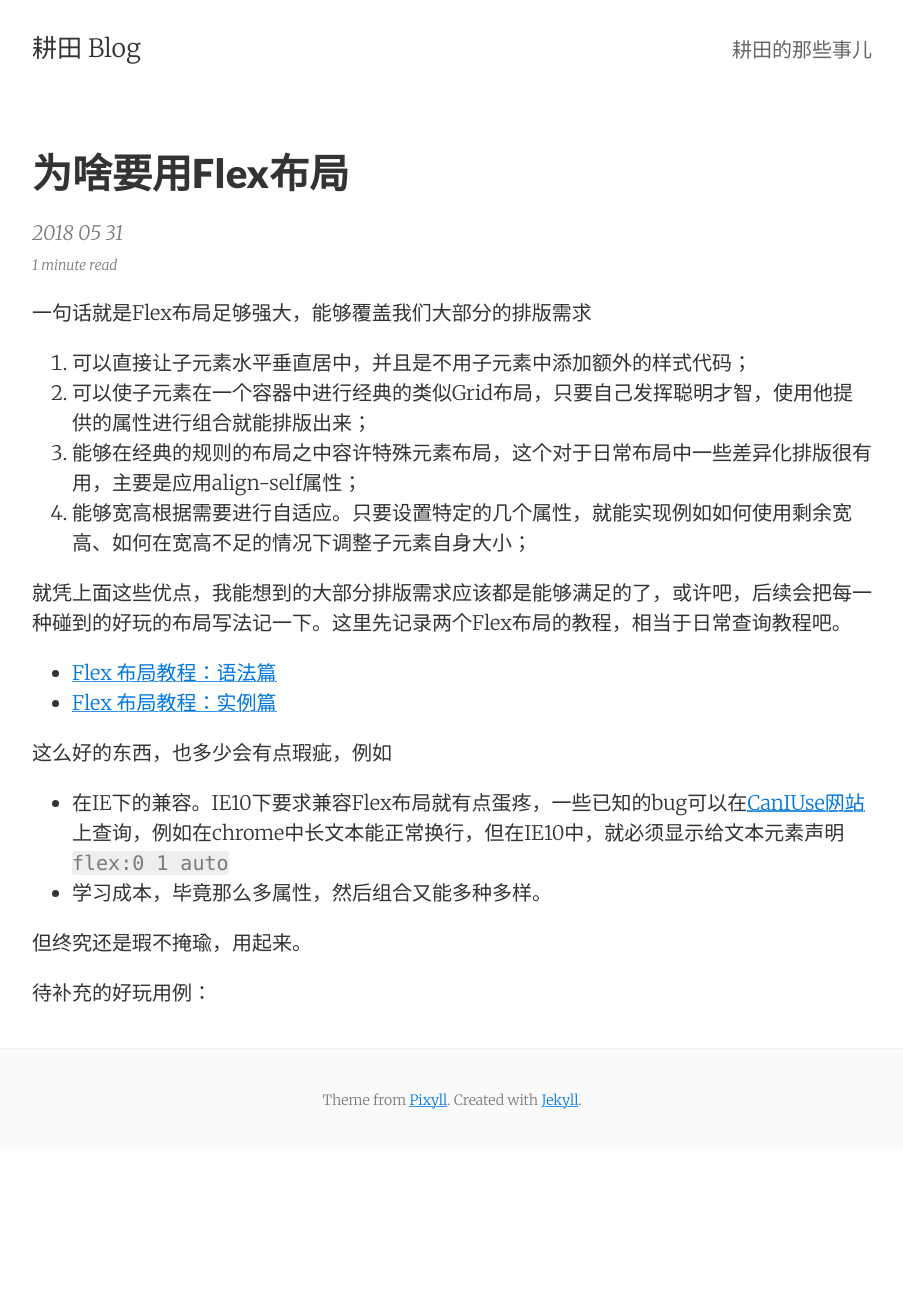
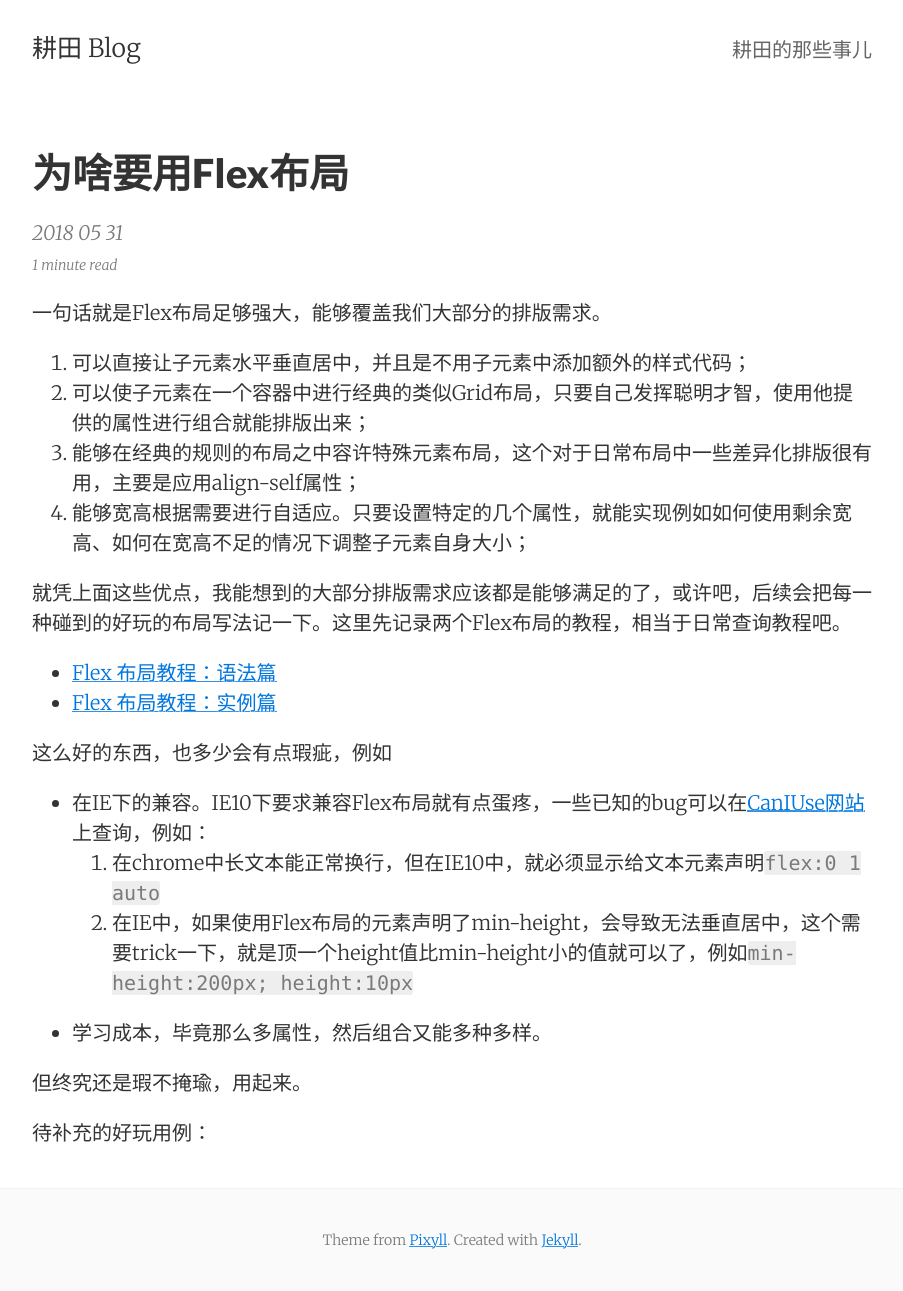
Before and after one commit to MatriXiao88/Rhuaer.github.io, a Jekyll site: the page built from _posts/2018-06-01-Flex-Layout.md, in a window 1280 px wide. Shown: the whole page, without its empty margins (188-1091 px from the left). Built offline with Jekyll 4.4.1, drawn with Linux system fonts in a browser that asks for light colours; before the commit the page ends 1151 px from its top, so only the background shows below that.

Commit message:
补充说明

```diff
--- a/_posts/2018-06-01-Flex-Layout.md
+++ b/_posts/2018-06-01-Flex-Layout.md
@@ -6,7 +6,7 @@ summary:    什么也不写
 categories: jekyll pixyll
 ---
 
-一句话就是Flex布局足够强大，能够覆盖我们大部分的排版需求
+一句话就是Flex布局足够强大，能够覆盖我们大部分的排版需求。
 
 1. 可以直接让子元素水平垂直居中，并且是不用子元素中添加额外的样式代码；
 2. 可以使子元素在一个容器中进行经典的类似Grid布局，只要自己发挥聪明才智，使用他提供的属性进行组合就能排版出来；
@@ -20,7 +20,9 @@ categories: jekyll pixyll
 
 这么好的东西，也多少会有点瑕疵，例如
 
-- 在IE下的兼容。IE10下要求兼容Flex布局就有点蛋疼，一些已知的bug可以在[CanIUse网站](https://caniuse.com/#search=flex)上查询，例如在chrome中长文本能正常换行，但在IE10中，就必须显示给文本元素声明`flex:0 1 auto`
+- 在IE下的兼容。IE10下要求兼容Flex布局就有点蛋疼，一些已知的bug可以在[CanIUse网站](https://caniuse.com/#search=flex)上查询，例如：
+  1. 在chrome中长文本能正常换行，但在IE10中，就必须显示给文本元素声明`flex:0 1 auto`
+  2. 在IE中，如果使用Flex布局的元素声明了min-height，会导致无法垂直居中，这个需要trick一下，就是顶一个height值比min-height小的值就可以了，例如`min-height:200px; height:10px`
 - 学习成本，毕竟那么多属性，然后组合又能多种多样。
 
 但终究还是瑕不掩瑜，用起来。
```
